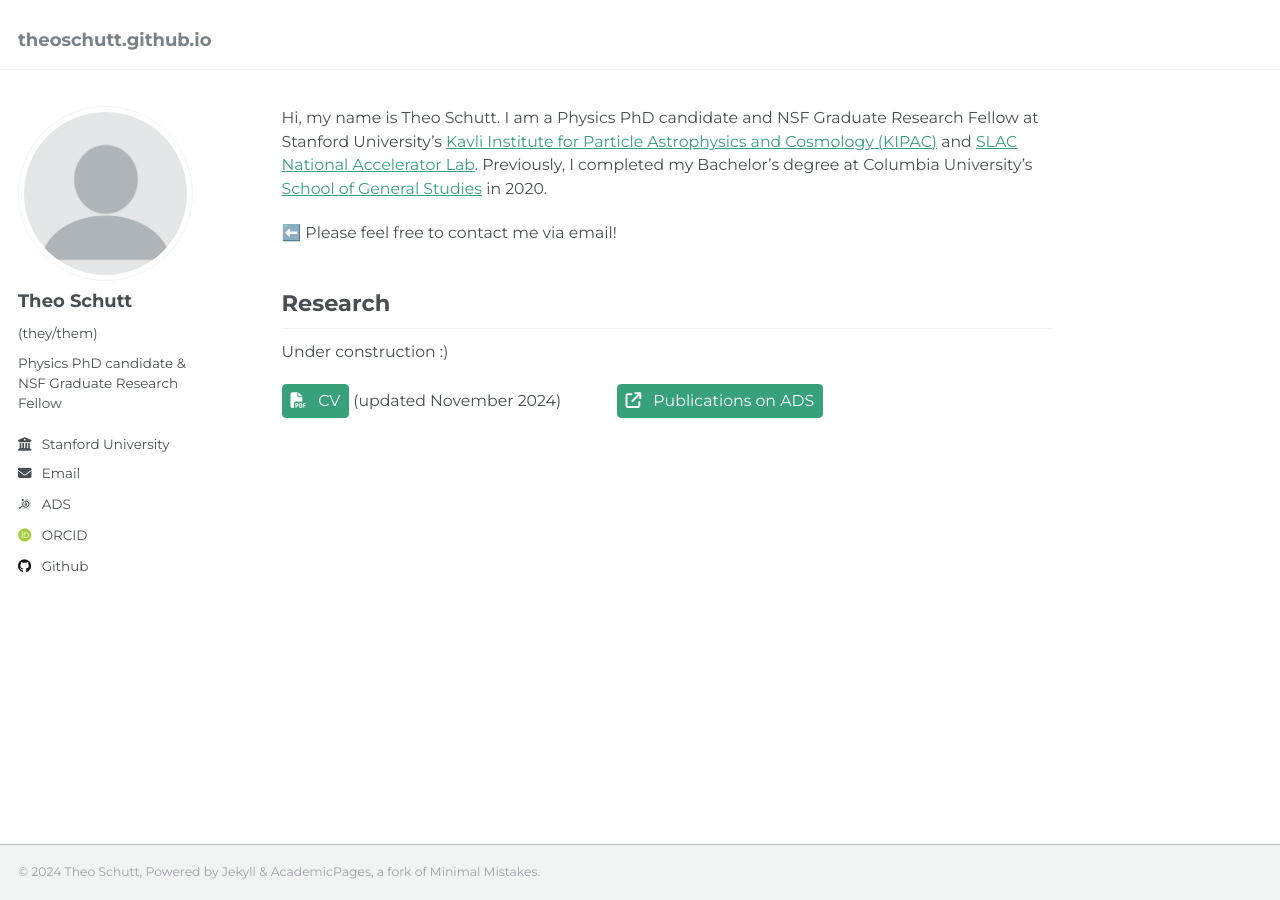
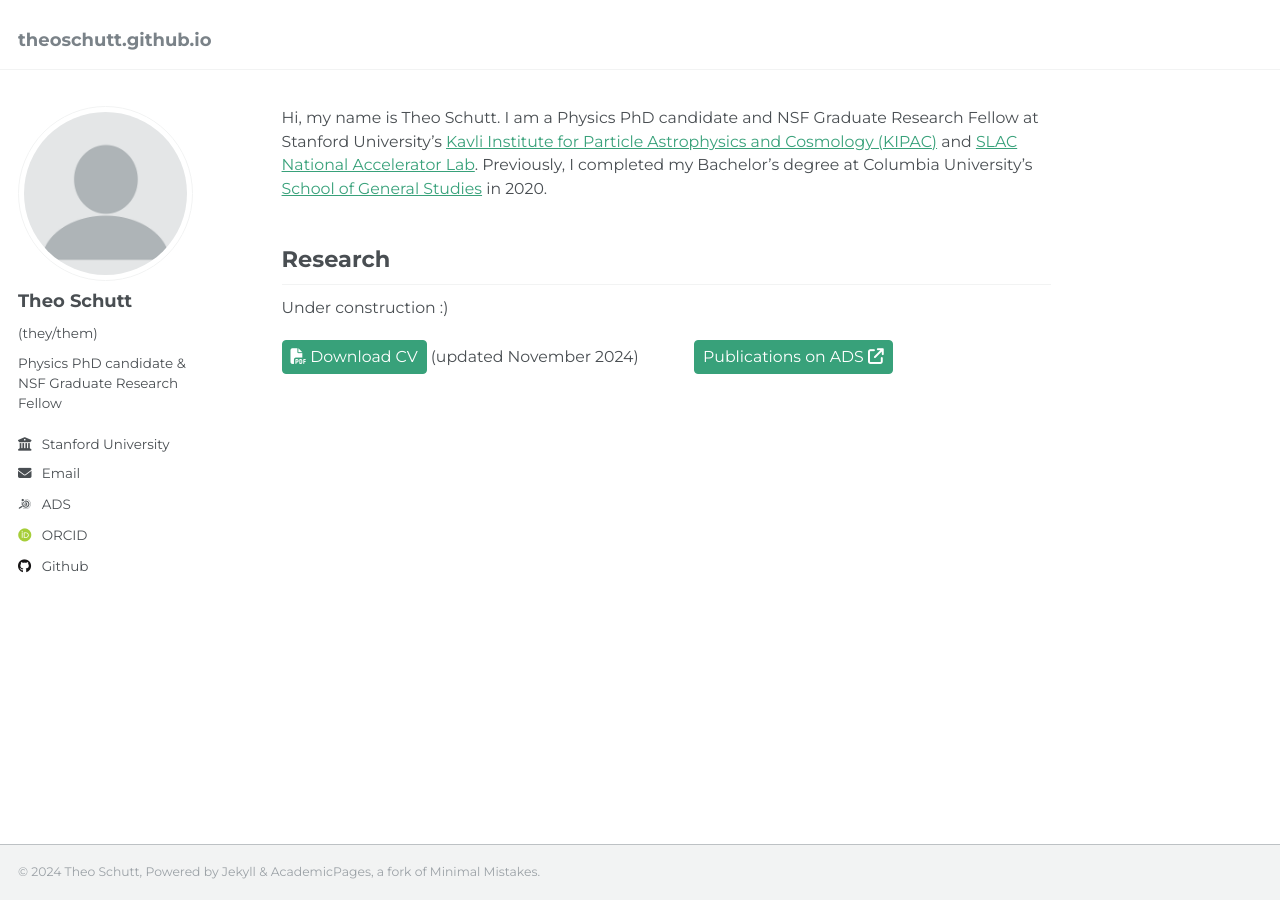
Before and after one commit to theoschutt/theoschutt.github.io, a Jekyll site: the page built from _pages/about.md, in a window 1280 px wide. Built offline with Jekyll 4.4.1, drawn with Linux system fonts in a browser that asks for light colours; some web fonts are replaced.

Commit message:
Update about.md

```diff
--- a/_pages/about.md
+++ b/_pages/about.md
@@ -8,12 +8,10 @@ redirect_from:
 ---
 Hi, my name is Theo Schutt. I am a Physics PhD candidate and NSF Graduate Research Fellow at Stanford University's [Kavli Institute for Particle Astrophysics and Cosmology (KIPAC)](https://kipac.stanford.edu/) and [SLAC National Accelerator Lab](https://www6.slac.stanford.edu/). Previously, I completed my Bachelor's degree at Columbia University's [School of General Studies](https://www.gs.columbia.edu/) in 2020.
 
-⬅️ Please feel free to contact me via email!
-
 Research
-------
+--------
 Under construction :)
 
-[<i class="fa-solid fa-file-pdf"></i>&ensp; CV](https://theoschutt.github.io/files/CV_public_20241127.pdf){: .btn--general} (updated November 2024)
+[<i class="fa-solid fa-file-pdf"></i> Download CV](https://theoschutt.github.io/files/CV_public_20241127.pdf){: .btn--general} (updated November 2024)
 &emsp;&emsp;&emsp;
-[<i class="fa-solid fa-arrow-up-right-from-square"></i>&ensp; Publications on ADS](https://ui.adsabs.harvard.edu/search/p_=0&q=orcid%3A0000-0002-7187-9628&sort=date%20desc%2C%20bibcode%20desc){: .btn--general}
+[Publications on ADS <i class="fa-solid fa-arrow-up-right-from-square"></i>](https://ui.adsabs.harvard.edu/search/p_=0&q=orcid%3A0000-0002-7187-9628&sort=date%20desc%2C%20bibcode%20desc){: .btn--general}
```
